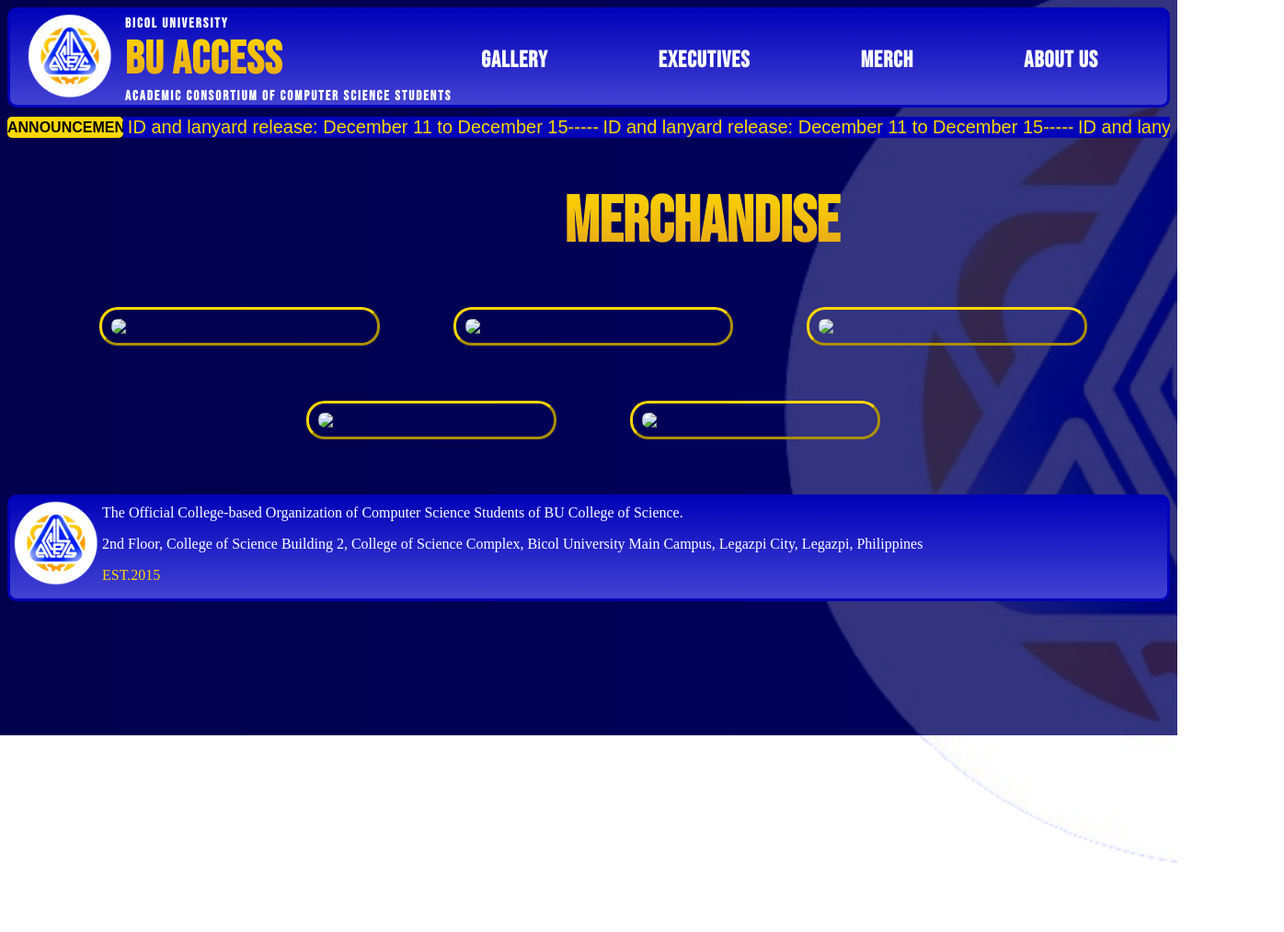
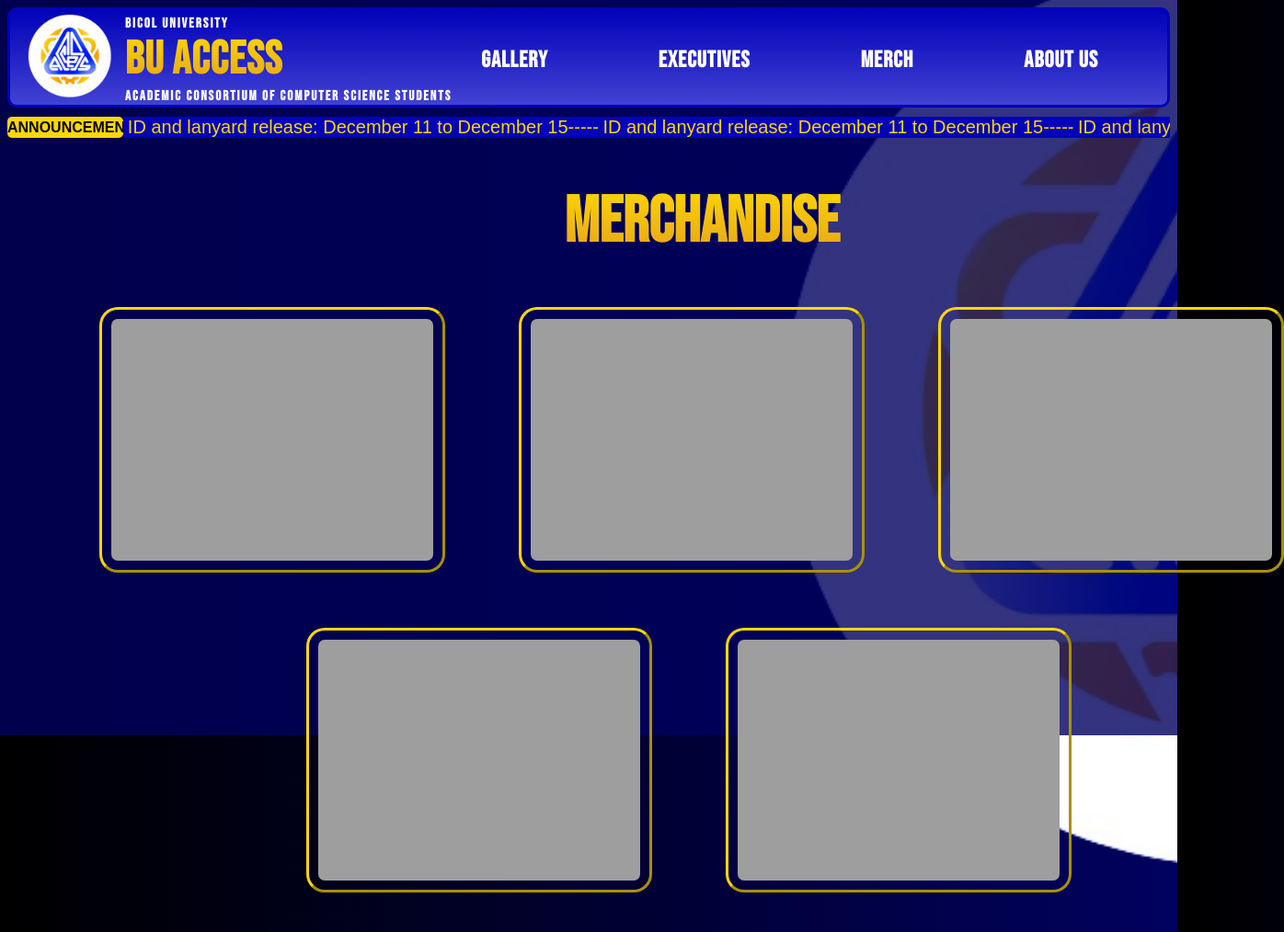
Before and after one commit to Michael-Rey-Belga/ITC1, a plain HTML site: page merch.html in a window 1280 px wide. Shown: the top 1014 px of the page at 92% size, 1396 px wide, since content can reach past the window. Before the commit the page ends 800 px from the top, so only its background shows below. Drawn offline with Linux system fonts and the light colour scheme; the site is published under a folder, as on GitHub Pages, so addresses that start at the root find nothing.

Commit message:
merch.html

```diff
--- a/merch.html
+++ b/merch.html
@@ -67,13 +67,13 @@
         <p class="ayokona">MERCHANDISE</p>
         <div class="taasbaba">
             <div class="upper">
-                <img class="merchhh" src="/images/accessories5.png">
-                <img class="merchhh" src="/images/accessories4.png">
-                <img class="merchhh" src="/images/accessories3.png">
+                <img class="merchhh" src="images/accessories5.png">
+                <img class="merchhh" src="images/accessories4.png">
+                <img class="merchhh" src="images/accessories3.png">
             </div>
             <div class="lower">
-                <img class="merchhh" src="/images/accessories2.png">
-                <img class="merchhh" src="/images/accessories.png">
+                <img class="merchhh" src="images/accessories2.png">
+                <img class="merchhh" src="images/accessories.png">
             </div>
         </div>
         <footer>
```
